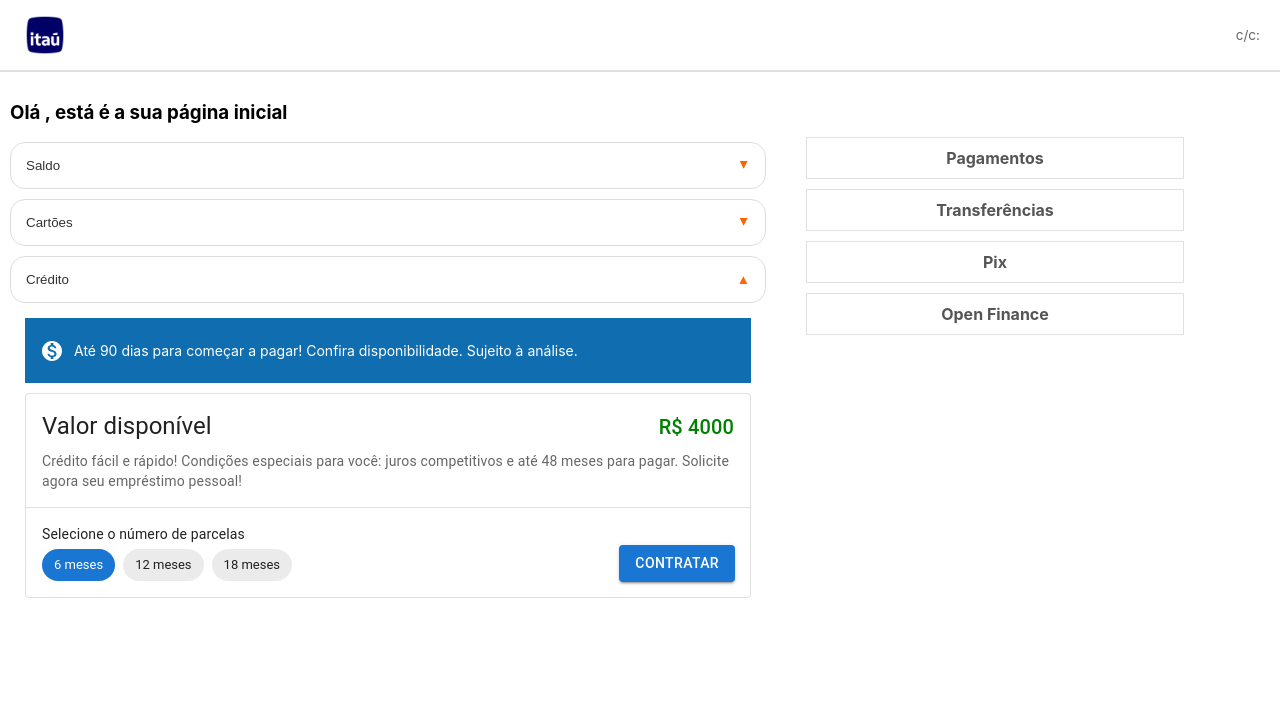
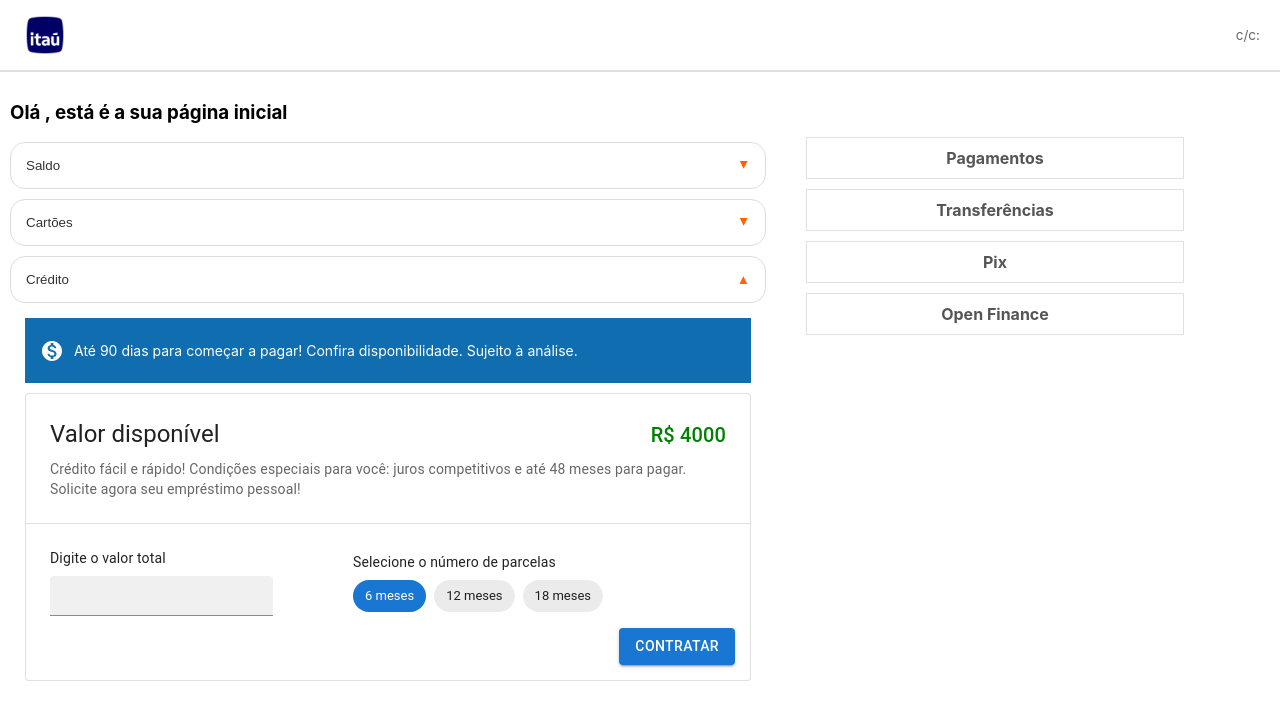
Before and after one commit to diegooppitz/python-codes-playground, a React (Create React App) app in the folder itau_clone/banking-ui/: page / in a window 1280 px wide. Both pictures are taken after a click on the button "Crédito". Shown: the top 720 px of the page. Built offline with nearby package versions, Linux system fonts and the light colour scheme; no server answers.

Commit message:
update the loans sections and prepare all structure to sue the loans modal

```diff
--- a/itau_clone/banking-ui/src/components/loans/Loans.scss
+++ b/itau_clone/banking-ui/src/components/loans/Loans.scss
@@ -16,6 +16,23 @@
         position: relative;
         margin-top: 10px;
 
+        .loans-info-input {
+            height: 40px;
+            width: 100%;
+
+            input {
+                height: 40px;
+                width: 100%;
+                padding: 10px 15px;
+                font-size: 14px;
+                box-sizing: border-box;
+            }
+
+            label {
+                display: none;
+            }
+        }
+
         .loans-info-button {
             position: absolute;
             right: 15px;
--- /dev/null
+++ b/itau_clone/banking-ui/src/components/loans/LoansModal.tsx
@@ -0,0 +1,62 @@
+import React, { useEffect, useState } from 'react';
+import { Modal, Box, Typography, Button } from '@mui/material';
+
+interface LoansModalProps {
+    setIsModalOpen: (value: boolean) => void;
+    isModalOpen: boolean;
+    selectedAmount: string;
+    selectedMonths: number;
+}
+
+const LoansModal: React.FC<LoansModalProps> = ({ isModalOpen, setIsModalOpen, selectedAmount, selectedMonths }) => {
+    const [totalAmount, setTotalAmount] = useState(0);
+    const [loading, setLoading] = useState(true);
+
+    const style = {
+        position: 'absolute' as 'absolute',
+        top: '50%',
+        left: '50%',
+        transform: 'translate(-50%, -50%)',
+        width: '60%',
+        bgcolor: 'background.paper',
+        borderRadius: 2,
+        boxShadow: 24,
+        p: 4,
+    };
+
+    useEffect(() => {
+        console.log("aqui", Number(selectedAmount) * 1.1)
+        if (selectedAmount) setTotalAmount(selectedAmount => Number(selectedAmount) * 1.1)
+    }, [selectedAmount])
+
+    useEffect(() => {
+        if (totalAmount > 0) setLoading(false);
+    }, [totalAmount])
+
+    return (
+        <Modal
+            open={isModalOpen}
+            onClose={() => setIsModalOpen(false)}
+            aria-labelledby="modal-modal-title"
+            aria-describedby="modal-modal-description"
+        >
+            <Box>
+                {!loading && (
+                    <Box sx={style}>
+                        <Typography id="modal-modal-title" variant="h4" component="h4" sx={{ pb: 5 }}>
+                            Conclua a solicitação de empréstimo
+                        </Typography>
+
+                        <Typography id="modal-modal-title" variant="h4" component="h4" sx={{ pb: 5 }}>
+                            Valor total: {totalAmount}
+                        </Typography>
+
+                        <Button className="loans-info-button" variant="contained" sx={{ float: 'right' }}>Confirmar</Button>
+                    </Box>
+                )}
+            </Box>
+        </Modal>
+    )
+}
+
+export default LoansModal;
--- a/itau_clone/banking-ui/src/components/loans/index.tsx
+++ b/itau_clone/banking-ui/src/components/loans/index.tsx
@@ -1,13 +1,21 @@
 import React, { useState } from 'react';
-import { Button, Box, Card, Chip, Divider, Stack, Typography } from '@mui/material';
+import { Button, Box, Card, Chip, Divider, Stack, Typography, TextField } from '@mui/material';
 import MonetizationOnIcon from '@mui/icons-material/MonetizationOn';
 import "./Loans.scss"
+import LoansModal from './LoansModal';
 
-interface LoansItemProps {
+interface LoansInfoBannerProps {
   title: string;
 }
 
-const LoansInfoBanner: React.FC<LoansItemProps> = ({ title }) => {
+interface LoansInfoProps {
+  hireService: () => void;
+  setSelectedAmount: React.Dispatch<React.SetStateAction<string>>;
+  setSelectedMonths: React.Dispatch<React.SetStateAction<number>>;
+  selectedMonths: number;
+}
+
+const LoansInfoBanner: React.FC<LoansInfoBannerProps> = ({ title }) => {
   return (
     <div className='loans-info-banner'>
       <MonetizationOnIcon />
@@ -16,21 +24,16 @@ const LoansInfoBanner: React.FC<LoansItemProps> = ({ title }) => {
   );
 };
 
-const LoansInfo = () => {
+const LoansInfo: React.FC<LoansInfoProps> = ({ hireService, setSelectedAmount, setSelectedMonths, selectedMonths }) => {
   type MonthSelection = 6 | 12 | 18;
-    const [selectedMonths, setSelectedMonths] = useState(6);
 
   const handleSelectMonths = (months: MonthSelection) => {
     setSelectedMonths(months);
   };
 
-    const hireService = () => {
-
-    }
-
   return (
     <Card className='loans-info' variant="outlined">
-        <Box sx={{ p: 2 }}>
+      <Box sx={{ p: 3 }}>
         <Stack direction="row" justifyContent="space-between" alignItems="center">
           <Typography gutterBottom variant="h5" component="div">
             Valor disponível
@@ -44,11 +47,20 @@ const LoansInfo = () => {
         </Typography>
       </Box>
       <Divider />
-        <Box sx={{ p: 2 }}>
-          <Typography gutterBottom variant="body2">
+
+      <Box sx={{ p: 3 }}>
+        <Stack direction="row" alignItems="center" spacing={10}>
+          <Box>
+            <Typography gutterBottom variant="body2" sx={{ mb: 1 }}> Digite o valor total</Typography>
+
+            <TextField className='loans-info-input' label="Digite o valor" variant="filled" onChange={(event) => setSelectedAmount(event.target.value)} />
+          </Box>
+
+          <Box>
+            <Typography gutterBottom variant="body2" sx={{ mb: 1 }}>
               Selecione o número de parcelas
             </Typography>
-          <Stack direction="row" spacing={1}>
+            <Stack direction="row" spacing={1} >
               <Chip
                 color={selectedMonths === 6 ? "primary" : "default"}
                 label="6 meses"
@@ -71,17 +83,32 @@ const LoansInfo = () => {
                 clickable
               />
             </Stack>
+          </Box>
+        </Stack>
+        <Box sx={{ mt: 5 }}>
           <Button onClick={() => hireService()} className="loans-info-button" variant="contained">Contratar</Button>
+        </Box>
       </Box>
     </Card>
   );
 }
 
-const Loans: React.FC = () => {
+const Loans = () => {
+  const [isModalOpen, setIsModalOpen] = useState(false);
+  const [selectedMonths, setSelectedMonths] = useState(6);
+  const [selectedAmount, setSelectedAmount] = useState('');
+
+  const hireService = () => {
+    setIsModalOpen(true);
+  }
+
+  console.log("selected amount", selectedAmount)
+
   return (
     <div className='loans'>
       <LoansInfoBanner title="Até 90 dias para começar a pagar! Confira disponibilidade. Sujeito à análise." />
-            <LoansInfo />
+      <LoansInfo hireService={hireService} setSelectedAmount={setSelectedAmount} setSelectedMonths={setSelectedMonths} selectedMonths={selectedMonths} />
+      <LoansModal isModalOpen={isModalOpen} setIsModalOpen={setIsModalOpen} selectedAmount={selectedAmount} selectedMonths={selectedMonths} />
     </div>
   );
 };
```
Also changed, not shown: 1 other file (tests, documents, lock files or other folders). Lines whose indentation alone changed are shown as unchanged.
